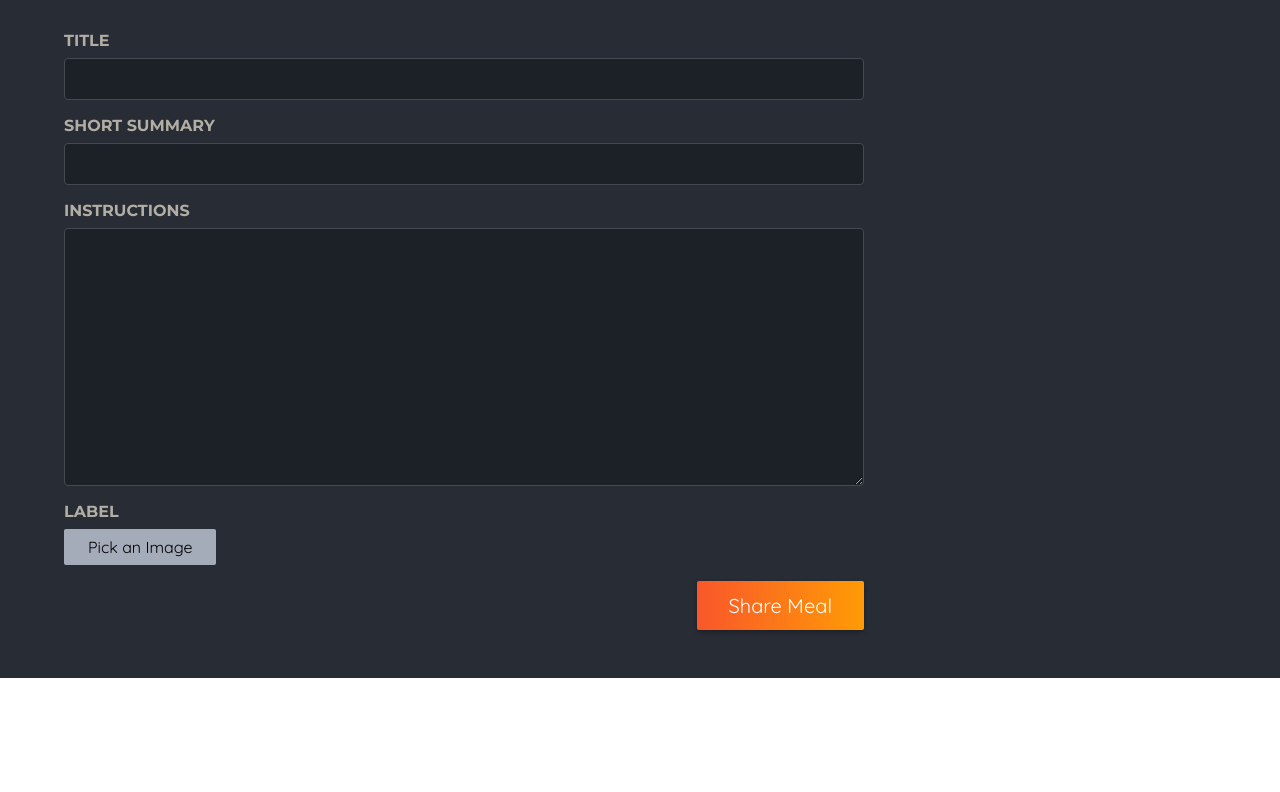
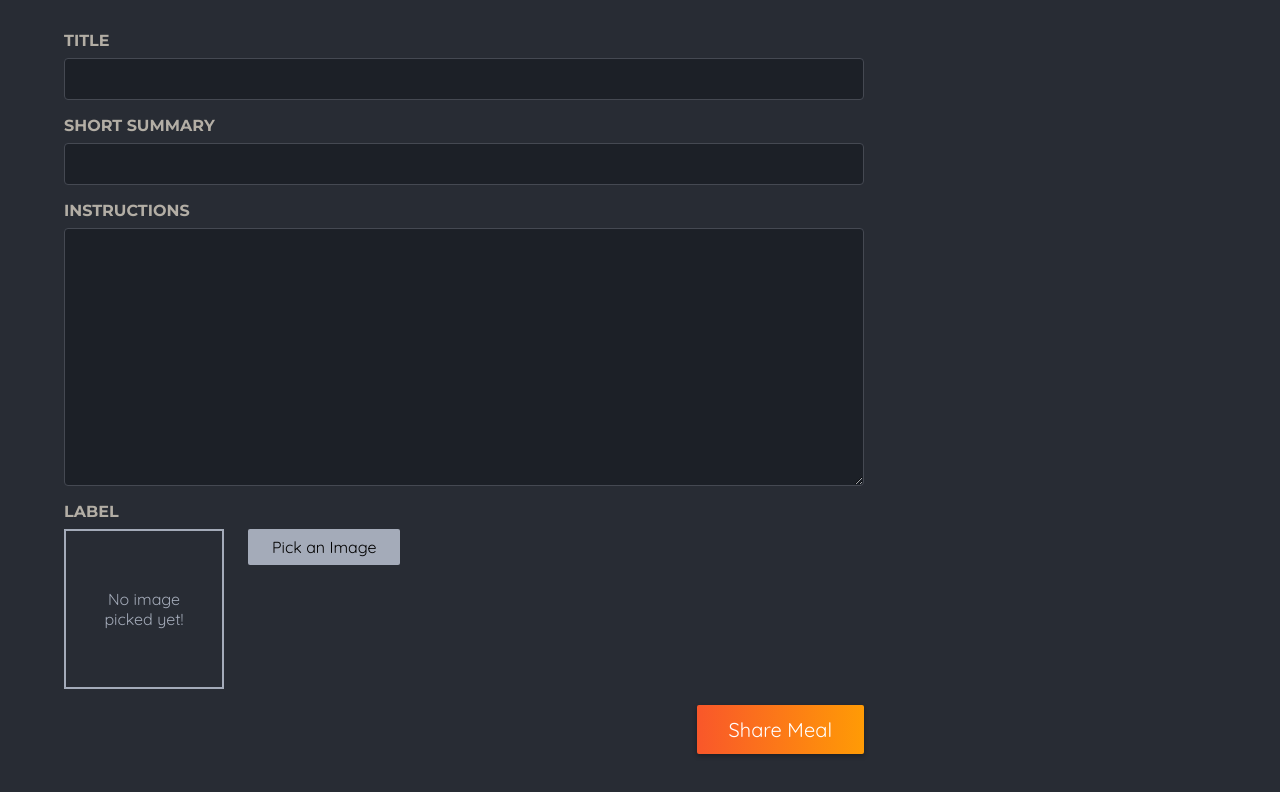
Before and after one commit to Youssef-AbuTaleb/Foodies-Next.js, a Next.js app: page /meals/share in a window 1280 px wide. Shown: the part 478-1270 px from the top of the page. Before the commit the page ends 1156 px from the top, so only its background shows below. Built offline with nearby package versions, Linux system fonts and the light colour scheme.

Commit message:
use FileReader to preview the selected image

```diff
--- a/components/meals/image-picker.js
+++ b/components/meals/image-picker.js
@@ -1,16 +1,37 @@
 "use client";
-import { useRef } from "react";
+import { useRef, useState } from "react";
 import classes from "./image-picker.module.css";
+import Image from "next/image";
 
 export default function ImagePicker({ label, name }) {
+  const [pickedImage, setPickedImage] = useState();
   const imageInput = useRef();
+
   function handlePickCLick() {
     imageInput.current.click();
+  }
+
+  function handleImageChange(event) {
+    const file = event.target.files[0];
+
+    if (!file) return setPickedImage(null);
+
+    const fileReader = new FileReader();
+    fileReader.onload = () => {
+      setPickedImage(fileReader.result);
+    };
+    fileReader.readAsDataURL(file);
   }
   return (
     <div className={classes.picker}>
       <label htmlFor={name}>{label}</label>
       <div className={classes.controls}>
+        <div className={classes.preview}>
+          {!pickedImage && <p>No image picked yet!</p>}
+          {pickedImage && (
+            <Image src={pickedImage} alt="image selected by user" fill />
+          )}
+        </div>
         <input
           className={classes.input}
           type="file"
@@ -18,6 +39,7 @@ export default function ImagePicker({ label, name }) {
           accept="image/png, image/jpeg"
           name={name}
           ref={imageInput}
+          onChange={handleImageChange}
         />
         <button
           className={classes.button}
```
